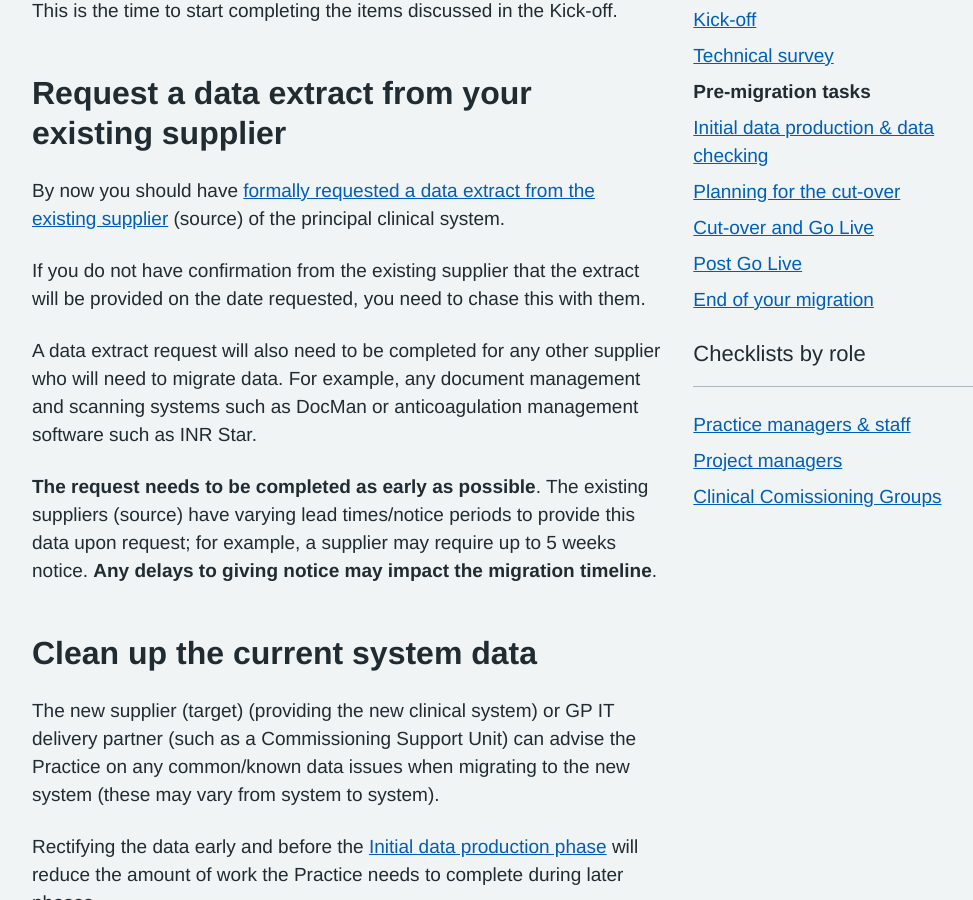
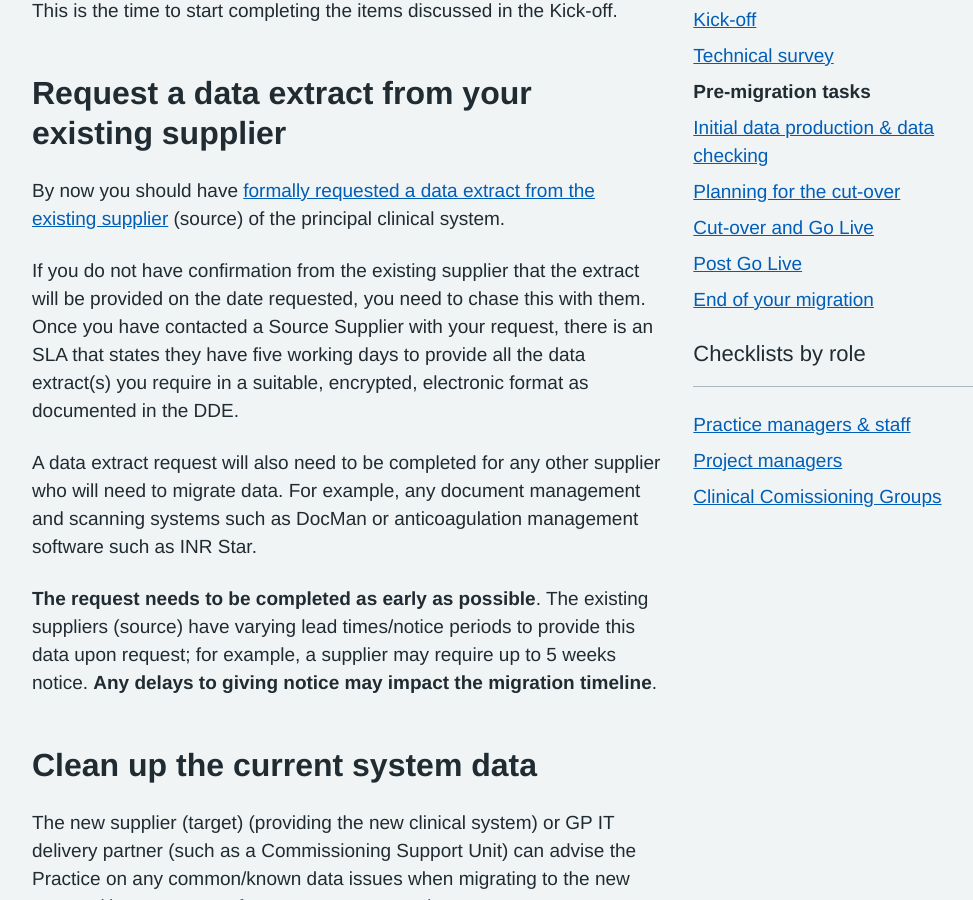
Before and after one commit to nhsconnect/prm-practice-migration, a Jekyll site: the page built from guide/03-pre-migration-planning.md, in a window 1280 px wide and 900 px high, scrolled down 484 px. Shown: the whole window, without its empty margins (128-1101 px from the left). Built offline with Jekyll 4.4.1, drawn with Linux system fonts in a browser that asks for light colours; some web fonts are replaced.

Commit message:
added ref to supplier SLA for providing extract

```diff
--- a/guide/03-pre-migration-planning.md
+++ b/guide/03-pre-migration-planning.md
@@ -15,7 +15,8 @@ This is the time to start completing the items discussed in the Kick-off.
 
 By now you should have [formally requested a data extract from the existing supplier](/prm-practice-migration/guide/get-started#request-data-extract) (source) of the principal clinical system.
 
-If you do not have confirmation from the existing supplier that the extract will be provided on the date requested, you need to chase this with them.
+If you do not have confirmation from the existing supplier that the extract will be provided on the date requested, you need to chase this with them. Once you have contacted a Source Supplier with your request, there is an SLA that states they have five working days to provide all the data extract(s) you require in a suitable, encrypted, electronic format as documented in the DDE.
+<!-- [UPLIFT] added reference to the Supplier SLA in terms of responding to a request for an extract -->
 
 A data extract request will also need to be completed for any other supplier who will need to migrate data. For example, any document management and scanning systems such as DocMan or anticoagulation management software such as INR Star.
 
```
